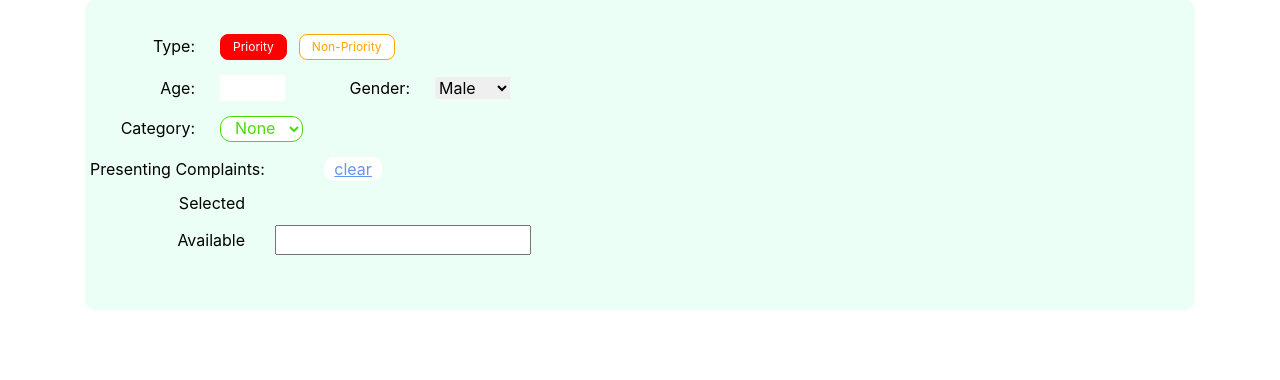
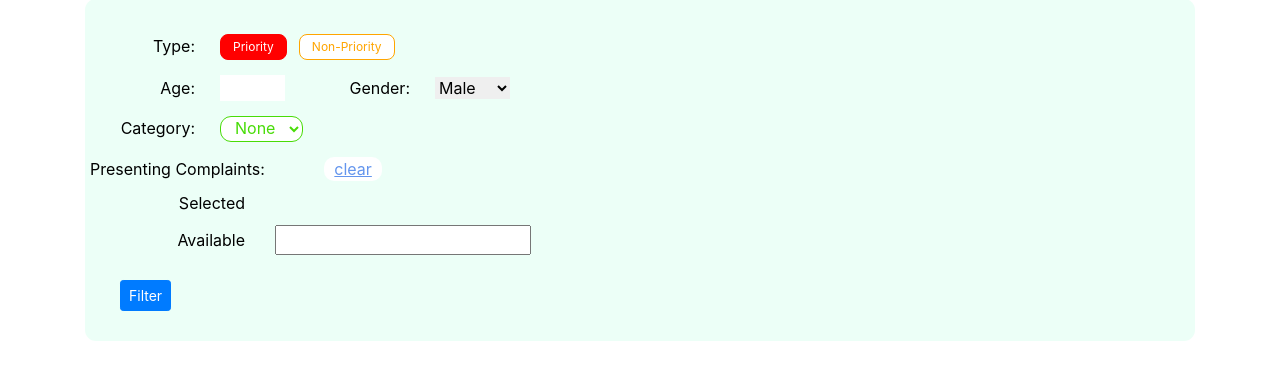
Before and after one commit to Rishant96/WebMed, a Django app: page /emergency/ in a window 1280 px wide. Shown: the part 265-645 px from the top of the page. Run offline with Django 3.2, Linux system fonts and the light colour scheme; data that the repository does not hold is empty; some libraries are stand-ins or nearby versions.

Commit message:
about to start sending results.

```diff
--- a/webmed/emergency/urls.py
+++ b/webmed/emergency/urls.py
@@ -13,4 +13,10 @@ urlpatterns = [
     path('ajax/variety/selection/',
          views.set_variety,
          name="variety_selected"),
+    path('ajax/no_variety',
+         views.no_variety,
+         name="no_variety"),
+    path('ajax/filter/get_results',
+         views.filter_post,
+         name='filter_post')
 ]
--- a/webmed/emergency/views.py
+++ b/webmed/emergency/views.py
@@ -32,7 +32,6 @@ def get_conditions_by_name(request):
             pks = request.session['usedconditions']
         else:
             pks = []
-        print(pks)
         search_qs = Condition.objects.filter(name__startswith=q)\
             .exclude(pk__in=pks)
         results = []
@@ -93,3 +92,35 @@ def set_variety(request):
     request.session['conditions'] = conditions
     request.session['usedconditions'] = usedconditions
     return HttpResponse(response_data, mimetype)
+
+
+def no_variety(request):
+    mimetype = 'application/json'
+    if 'currentcondition' in request.session:
+        currentcondition_pk = request.session['currentcondition']
+        currentcondition = Condition.objects.get(pk=currentcondition_pk)
+        currentcondition_name = currentcondition.name
+        result = {'name': currentcondition_name, 'pk': currentcondition_pk}
+        if 'conditions' not in request.session:
+            request.session['conditions'] = []
+        conditions = request.session['conditions']
+        conditions.append([currentcondition_pk, None])
+        request.session['conditions'] = conditions
+        if 'usedconditions' not in request.session:
+            request.session['usedconditions'] = []
+        usedconditions = request.session['usedconditions']
+        usedconditions.append(currentcondition_pk)
+        request.session['usedconditions'] = usedconditions
+    else:
+        result = {}
+    return HttpResponse(json.dumps(result), mimetype)
+
+
+def filter_post(request):
+    conditions = []
+    if 'conditions' in request.session:
+        conditions = request.session['conditions']
+    age = request.GET.get('age')
+    if age is not int:
+        age = 0
+    gender = request.GET.get('gender')
--- a/webmed/templates/emergency/index.html
+++ b/webmed/templates/emergency/index.html
@@ -7,6 +7,7 @@
 {% block personalscripts %}
     <script>
         $(document).ready( function() {
+
             $("#conditionSearch").autocomplete({
                 source: '{% url 'emergency:condition_search' %}',
                 minLength: 0,
@@ -83,9 +84,39 @@
                                 });
                            });
                        }
+                       else {
+                         $.ajax({
+                             url: '{% url 'emergency:no_variety' %}',
+                         }).done(function (data) {
+                             html_full = [
+                                '<div class="condition-pill">',
+                                '  <label class="pill-name">',
+                                '    ' + data.name,
+                                '  </label>',
+                                '  <button class="pill-close">x</button>',
+                                '</div>',
+                            ].join('');
+                            $('#selected-pills').append(html_full);
+                            $('.pill-close').click(function () {
+                                $(this).parent().remove();
+                            });
+                         });
+                       }
                  });
-             }
-          });
+               }
+            });
+
+            $('#filter-btn').click(function () {
+                $.ajax({
+                    url: '{% url 'emergency:filter_post' %}',
+                    data: {
+                        'age': $('#patientage').val(),
+                        'gender': $('#patientgender').val(),
+                    },
+                }).done(function (data) {
+                    $('#emergencyresults').html(data);
+                });
+            });
         });
     </script>
 {% endblock personalscripts %}
@@ -120,11 +151,11 @@
             <div class="filter-option">
                 <div class="filter-fieldset" style="margin-right: 25px;">
                     <label class="filter-label">Age:</label>
-                    <input type="number" min="0" max="150" name="age" class="filter-field age-field">
+                    <input id="patientage" type="number" min="0" max="150" name="age" class="filter-field age-field">
                 </div>
                 <div class="filter-fieldset">
                     <label class="filter-label">Gender:</label>
-                    <select class="filter-select">
+                    <select id="patientgender" class="filter-select">
                         <option value="M">Male</option>
                         <option value="F">Female</option>
                     </select>
@@ -133,7 +164,7 @@
             <div class="filter-option">
                 <label class="filter-label">Category:</label>
                 <div class="filter-fieldset farthest-apart">
-                    <select class="category-btn">
+                    <select id="emergencycategory" class="category-btn">
                         <option value="0">None</option>
                         {% for emergencygroup in emergencygroups %}
                         <option value="{{ emergencygroup.id }}">
@@ -162,9 +193,17 @@
                     </div>
                 </div>
             </div>
+            <div>
+                <button class="btn btn-sm btn-primary" id="filter-btn">
+                    Filter
+                </button>
+            </div>
             <div id="variety-div">
             </div>
         </div>
         {% endblock filterpanel %}
     </div>
+    <div id="emergencyresults">
+
+    </div>
 {% endblock content %}
```
